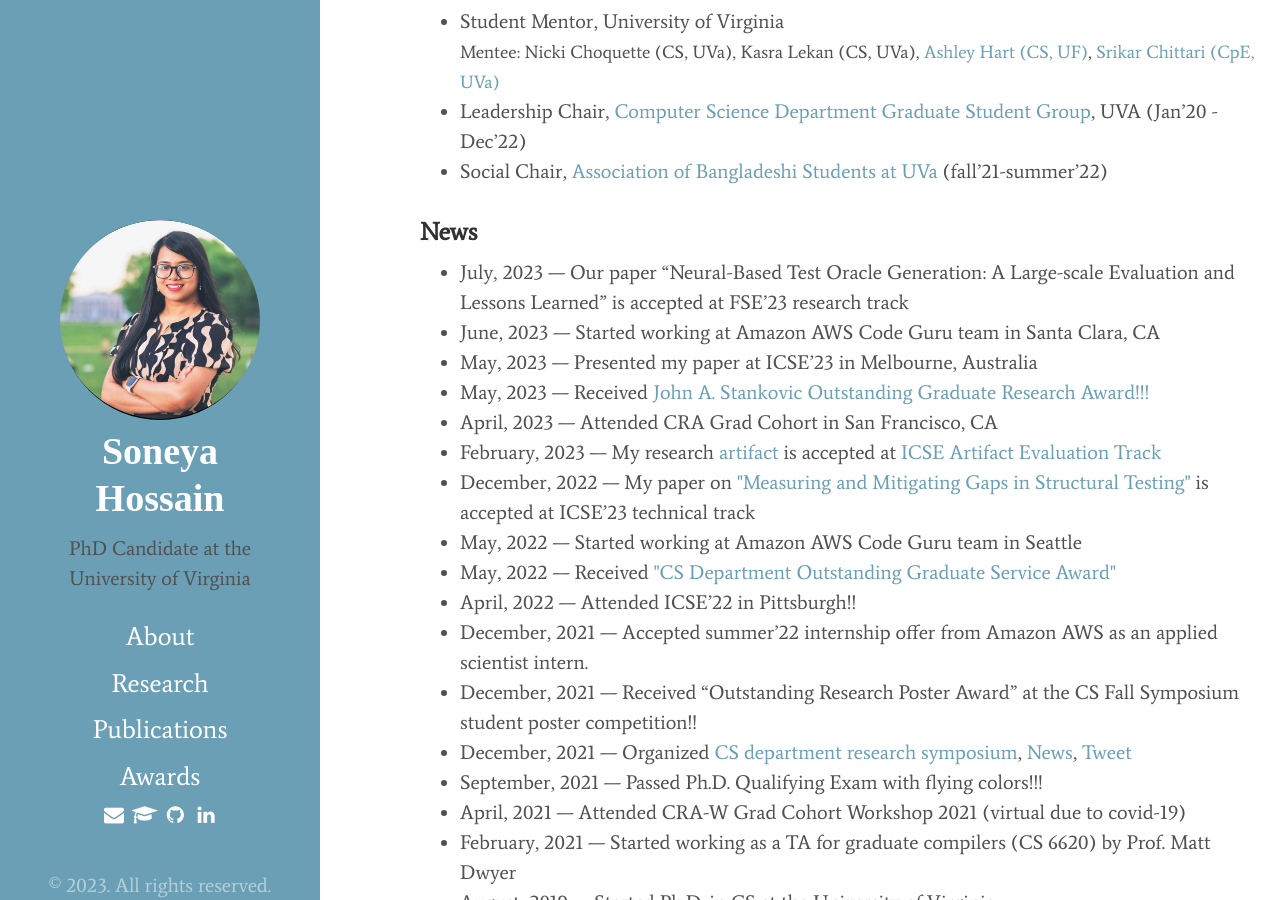
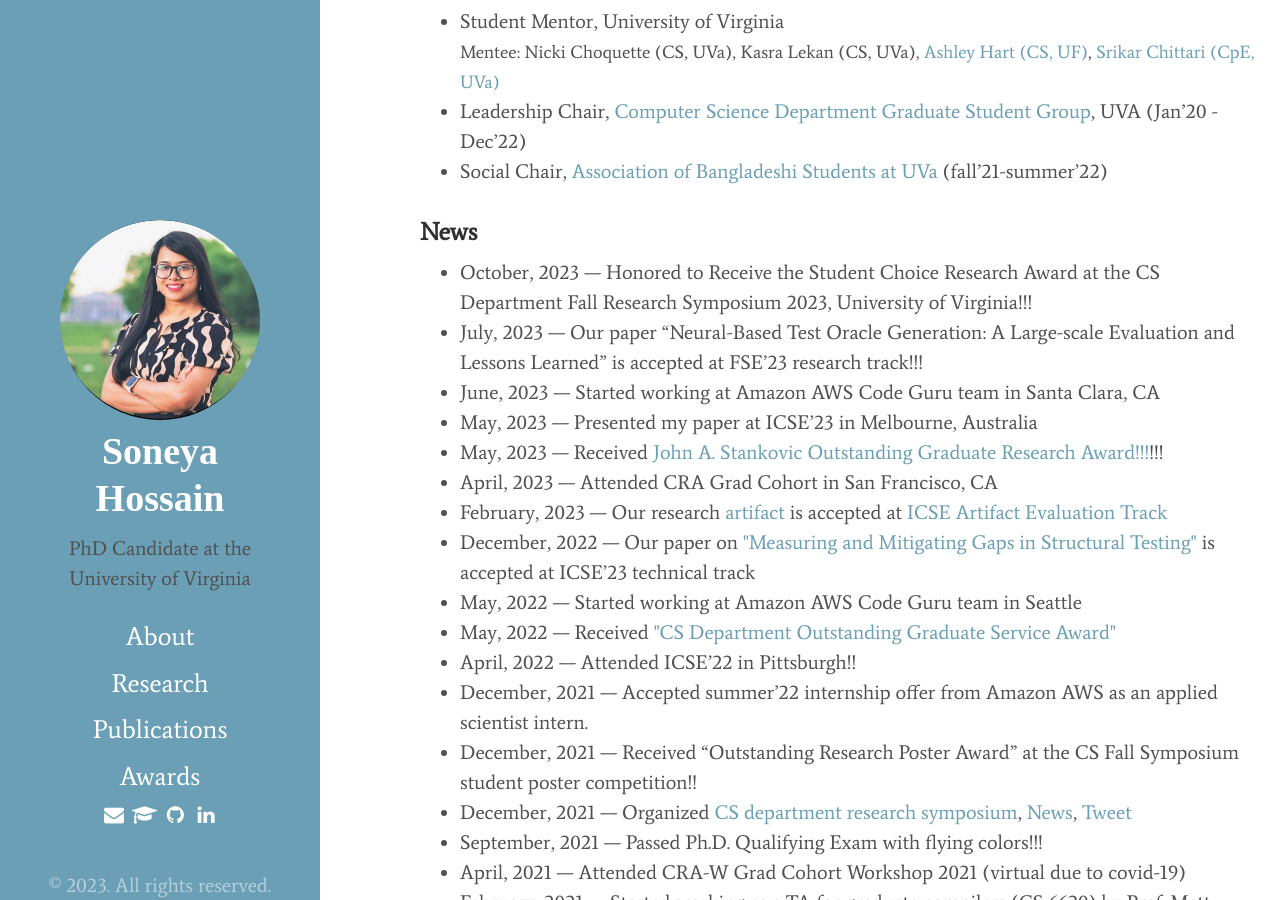
Before and after one commit to soneyahossain/soneyahossain.github.io, a Jekyll site: the page built from index.md, in a window 1280 px wide and 900 px high, scrolled down 918 px. Built offline with Jekyll 4.4.1, drawn with Linux system fonts in a browser that asks for light colours; cached includes are drawn as plain includes.

Commit message:
award update

```diff
--- a/index.md
+++ b/index.md
@@ -39,13 +39,14 @@ I am a 4th-year PhD candidate in Computer Science at the University of Virginia
 
 ### News
 
-* July, 2023 --- Our paper "Neural-Based Test Oracle Generation: A Large-scale Evaluation and Lessons Learned" is accepted at FSE'23 research track
+* October, 2023 --- Honored to Receive the Student Choice Research Award at the CS Department Fall Research Symposium 2023, University of Virginia!!!
+* July, 2023 --- Our paper "Neural-Based Test Oracle Generation: A Large-scale Evaluation and Lessons Learned" is accepted at FSE'23 research track!!!
 * June, 2023 --- Started working at Amazon AWS Code Guru team in Santa Clara, CA
 * May, 2023 --- Presented my paper at ICSE'23 in Melbourne, Australia
-* May, 2023 --- Received [John A. Stankovic Outstanding Graduate Research Award!!!](https://engineering.virginia.edu/cs-department-end-year-award-recipients-2022-2023)
+* May, 2023 --- Received [John A. Stankovic Outstanding Graduate Research Award!!!](https://engineering.virginia.edu/cs-department-end-year-award-recipients-2022-2023)!!!
 * April, 2023 --- Attended CRA Grad Cohort in San Francisco, CA
-* February, 2023 --- My research [artifact](https://github.com/soneyahossain/hcc-gap-recommender) is accepted at [ICSE Artifact Evaluation Track](https://conf.researchr.org/details/icse-2023/icse-2023-artifact-evaluation/5/Artifact-Measuring-and-Mitigating-Gaps-in-Structural-Testing)
-* December, 2022 --- My paper on [\"Measuring and Mitigating Gaps in Structural Testing\"](https://doi.org/10.6084/m9.figshare.21932058.v5) is accepted at ICSE'23 technical track
+* February, 2023 --- Our research [artifact](https://github.com/soneyahossain/hcc-gap-recommender) is accepted at [ICSE Artifact Evaluation Track](https://conf.researchr.org/details/icse-2023/icse-2023-artifact-evaluation/5/Artifact-Measuring-and-Mitigating-Gaps-in-Structural-Testing)
+* December, 2022 --- Our paper on [\"Measuring and Mitigating Gaps in Structural Testing\"](https://doi.org/10.6084/m9.figshare.21932058.v5) is accepted at ICSE'23 technical track
 * May, 2022 --- Started working at Amazon AWS Code Guru team in Seattle
 * May, 2022 --- Received [\"CS Department Outstanding Graduate Service Award\"](https://engineering.virginia.edu/2021-2022-cs-department-end-year-awards)
 * April, 2022 --- Attended ICSE'22 in Pittsburgh!!
```
